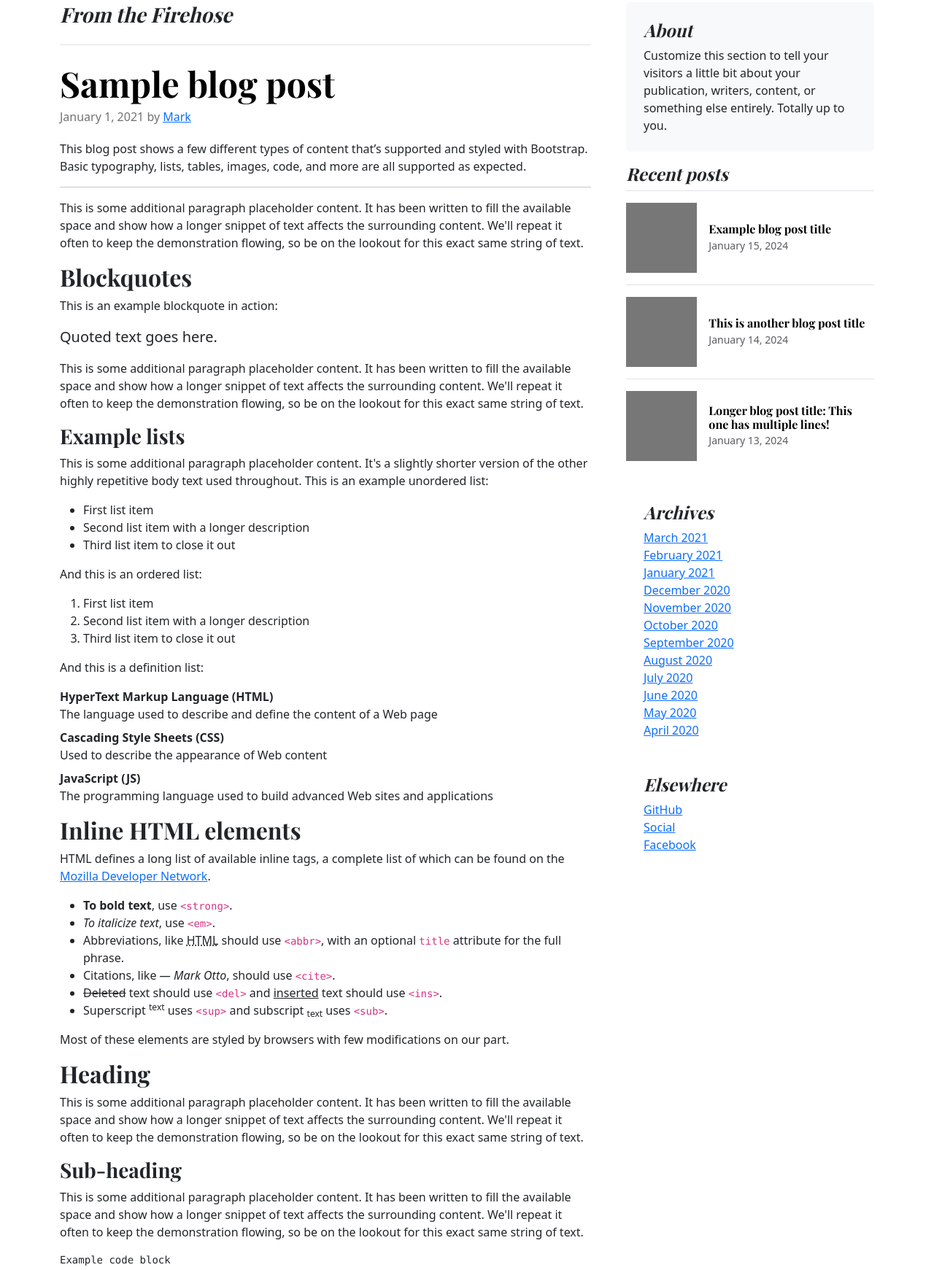
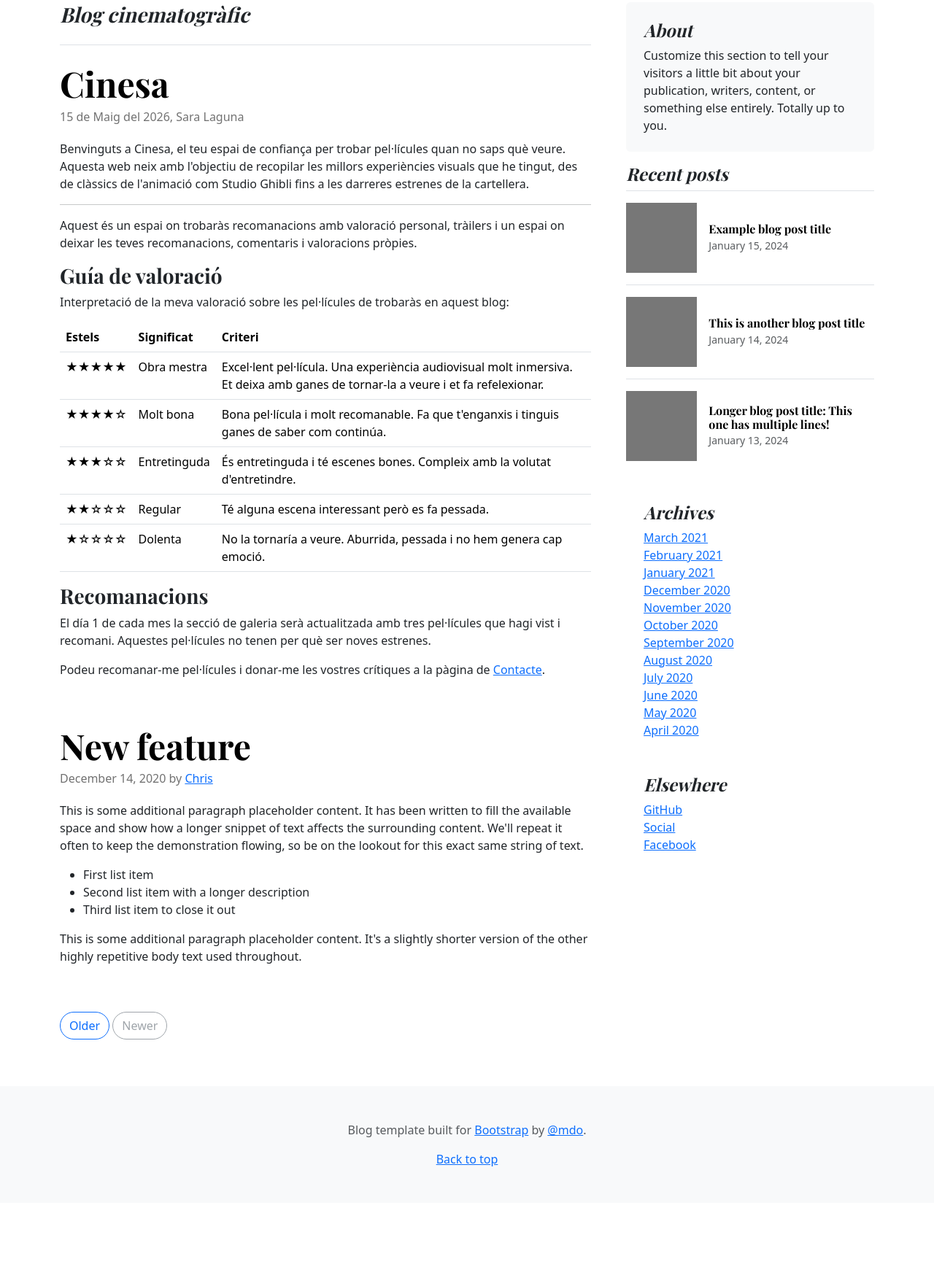
Before and after one commit to saraa211005/web_cinema, a plain HTML site: page BOOSTRAP_blog/index.html in a window 1280 px wide. Shown: the part 814-2555 px from the top of the page at 73% size. After the commit the page ends 2463 px from the top, so only its background shows below. Drawn offline with nearby package versions, Linux system fonts and the light colour scheme.

Commit message:
textos_informatius

```diff
--- a/BOOSTRAP_blog/index.html
+++ b/BOOSTRAP_blog/index.html
@@ -308,7 +308,7 @@
                 width="200"
                 xmlns="http://www.w3.org/2000/svg"
               >
-                <title>Placeholder</title>
+                <title>Mapa</title>
                 <rect width="100%" height="100%" fill="#55595c"></rect>
                 <text x="50%" y="50%" fill="#eceeef" dy=".3em">Thumbnail</text>
               </svg>
@@ -355,219 +355,79 @@
       </div>
       <div class="row g-5">
         <div class="col-md-8">
-          <h3 class="pb-4 mb-4 fst-italic border-bottom">From the Firehose</h3>
+          <h3 class="pb-4 mb-4 fst-italic border-bottom">Blog cinematogràfic</h3>
           <article class="blog-post">
-            <h2 class="display-5 link-body-emphasis mb-1">Sample blog post</h2>
+            <h2 class="display-5 link-body-emphasis mb-1">Cinesa</h2>
             <p class="blog-post-meta">
-              January 1, 2021 by <a href="#">Mark</a>
+              15 de Maig del 2026, Sara Laguna
             </p>
             <p>
-              This blog post shows a few different types of content that’s
-              supported and styled with Bootstrap. Basic typography, lists,
-              tables, images, code, and more are all supported as expected.
+              Benvinguts a Cinesa, el teu espai de confiança per trobar pel·lícules quan
+              no saps què veure. Aquesta web neix amb l'objectiu de recopilar les millors
+              experiències visuals que he tingut, des de clàssics de l'animació com Studio
+              Ghibli fins a les darreres estrenes de la cartellera.
             </p>
             <hr />
             <p>
-              This is some additional paragraph placeholder content. It has been
-              written to fill the available space and show how a longer snippet
-              of text affects the surrounding content. We'll repeat it often to
-              keep the demonstration flowing, so be on the lookout for this
-              exact same string of text.
+              Aquest és un espai on trobaràs recomanacions amb valoració personal, tràilers
+              i un espai on deixar les teves recomanacions, comentaris i valoracions pròpies.
             </p>
-            <h2>Blockquotes</h2>
-            <p>This is an example blockquote in action:</p>
-            <blockquote class="blockquote">
-              <p>Quoted text goes here.</p>
-            </blockquote>
+
+          <h3>Guía de valoració</h3>
+            <p>Interpretació de la meva valoració sobre les pel·lícules de trobaràs en aquest blog:</p>
+            <table class="table">
+
+              <thead>
+                <tr>
+                  <th>Estels</th>
+                  <th>Significat</th>
+                  <th>Criteri</th>
+                </tr>
+              </thead>
+
+              <tbody>
+                <tr>
+                  <td>★★★★★</td>
+                  <td>Obra mestra</td>
+                  <td>Excel·lent pel·lícula. Una experiència audiovisual molt inmersiva. Et deixa amb ganes
+                     de tornar-la a veure i et fa refelexionar.</td>
+                </tr>
+                <tr>
+                  <td>★★★★☆</td>
+                  <td>Molt bona</td>
+                  <td>Bona pel·lícula i molt recomanable. Fa que t'enganxis i tinguis ganes de saber com
+                    continúa.</td>
+                </tr>
+                <tr>
+                  <td>★★★☆☆</td>
+                  <td>Entretinguda</td>
+                  <td>És entretinguda i té escenes bones. Compleix amb la volutat d'entretindre.</td>
+                </tr>
+                <tr>
+                  <td>★★☆☆☆</td>
+                  <td>Regular</td>
+                  <td>Té alguna escena interessant però es fa pessada.</td>
+                </tr>
+                <tr>
+                  <td>★☆☆☆☆</td>
+                  <td>Dolenta</td>
+                  <td>No la tornaría a veure. Aburrida, pessada i no hem genera cap emoció.</td>
+                </tr>
+              </tbody>
+            </table>
+
+            <h3>Recomanacions</h3>
             <p>
-              This is some additional paragraph placeholder content. It has been
-              written to fill the available space and show how a longer snippet
-              of text affects the surrounding content. We'll repeat it often to
-              keep the demonstration flowing, so be on the lookout for this
-              exact same string of text.
+              El día 1 de cada mes la secció de galeria serà actualitzada amb tres pel·lícules que
+              hagi vist i recomani. Aquestes pel·lícules no tenen per què ser noves estrenes.
             </p>
-            <h3>Example lists</h3>
+
             <p>
-              This is some additional paragraph placeholder content. It's a
-              slightly shorter version of the other highly repetitive body text
-              used throughout. This is an example unordered list:
-            </p>
-            <ul>
-              <li>First list item</li>
-              <li>Second list item with a longer description</li>
-              <li>Third list item to close it out</li>
-            </ul>
-            <p>And this is an ordered list:</p>
-            <ol>
-              <li>First list item</li>
-              <li>Second list item with a longer description</li>
-              <li>Third list item to close it out</li>
-            </ol>
-            <p>And this is a definition list:</p>
-            <dl>
-              <dt>HyperText Markup Language (HTML)</dt>
-              <dd>
-                The language used to describe and define the content of a Web
-                page
-              </dd>
-              <dt>Cascading Style Sheets (CSS)</dt>
-              <dd>Used to describe the appearance of Web content</dd>
-              <dt>JavaScript (JS)</dt>
-              <dd>
-                The programming language used to build advanced Web sites and
-                applications
-              </dd>
-            </dl>
-            <h2>Inline HTML elements</h2>
-            <p>
-              HTML defines a long list of available inline tags, a complete list
-              of which can be found on the
-              <a
-                href="https://developer.mozilla.org/en-US/docs/Web/HTML/Element"
-                >Mozilla Developer Network</a
+              Podeu recomanar-me pel·lícules i donar-me les vostres crítiques a la pàgina de <a
+                href="../contacte.html">Contacte</a
               >.
             </p>
-            <ul>
-              <li>
-                <strong>To bold text</strong>, use
-                <code class="language-plaintext highlighter-rouge"
-                  >&lt;strong&gt;</code
-                >.
-              </li>
-              <li>
-                <em>To italicize text</em>, use
-                <code class="language-plaintext highlighter-rouge"
-                  >&lt;em&gt;</code
-                >.
-              </li>
-              <li>
-                Abbreviations, like
-                <abbr title="HyperText Markup Language">HTML</abbr> should use
-                <code class="language-plaintext highlighter-rouge"
-                  >&lt;abbr&gt;</code
-                >, with an optional
-                <code class="language-plaintext highlighter-rouge">title</code>
-                attribute for the full phrase.
-              </li>
-              <li>
-                Citations, like <cite>— Mark Otto</cite>, should use
-                <code class="language-plaintext highlighter-rouge"
-                  >&lt;cite&gt;</code
-                >.
-              </li>
-              <li>
-                <del>Deleted</del> text should use
-                <code class="language-plaintext highlighter-rouge"
-                  >&lt;del&gt;</code
-                >
-                and <ins>inserted</ins> text should use
-                <code class="language-plaintext highlighter-rouge"
-                  >&lt;ins&gt;</code
-                >.
-              </li>
-              <li>
-                Superscript <sup>text</sup> uses
-                <code class="language-plaintext highlighter-rouge"
-                  >&lt;sup&gt;</code
-                >
-                and subscript <sub>text</sub> uses
-                <code class="language-plaintext highlighter-rouge"
-                  >&lt;sub&gt;</code
-                >.
-              </li>
-            </ul>
-            <p>
-              Most of these elements are styled by browsers with few
-              modifications on our part.
-            </p>
-            <h2>Heading</h2>
-            <p>
-              This is some additional paragraph placeholder content. It has been
-              written to fill the available space and show how a longer snippet
-              of text affects the surrounding content. We'll repeat it often to
-              keep the demonstration flowing, so be on the lookout for this
-              exact same string of text.
-            </p>
-            <h3>Sub-heading</h3>
-            <p>
-              This is some additional paragraph placeholder content. It has been
-              written to fill the available space and show how a longer snippet
-              of text affects the surrounding content. We'll repeat it often to
-              keep the demonstration flowing, so be on the lookout for this
-              exact same string of text.
-            </p>
-            <pre><code>Example code block</code></pre>
-            <p>
-              This is some additional paragraph placeholder content. It's a
-              slightly shorter version of the other highly repetitive body text
-              used throughout.
-            </p>
-          </article>
-          <article class="blog-post">
-            <h2 class="display-5 link-body-emphasis mb-1">Another blog post</h2>
-            <p class="blog-post-meta">
-              December 23, 2020 by <a href="#">Jacob</a>
-            </p>
-            <p>
-              This is some additional paragraph placeholder content. It has been
-              written to fill the available space and show how a longer snippet
-              of text affects the surrounding content. We'll repeat it often to
-              keep the demonstration flowing, so be on the lookout for this
-              exact same string of text.
-            </p>
-            <blockquote>
-              <p>
-                Longer quote goes here, maybe with some
-                <strong>emphasized text</strong> in the middle of it.
-              </p>
-            </blockquote>
-            <p>
-              This is some additional paragraph placeholder content. It has been
-              written to fill the available space and show how a longer snippet
-              of text affects the surrounding content. We'll repeat it often to
-              keep the demonstration flowing, so be on the lookout for this
-              exact same string of text.
-            </p>
-            <h3>Example table</h3>
-            <p>And don't forget about tables in these posts:</p>
-            <table class="table">
-              <thead>
-                <tr>
-                  <th>Name</th>
-                  <th>Upvotes</th>
-                  <th>Downvotes</th>
-                </tr>
-              </thead>
-              <tbody>
-                <tr>
-                  <td>Alice</td>
-                  <td>10</td>
-                  <td>11</td>
-                </tr>
-                <tr>
-                  <td>Bob</td>
-                  <td>4</td>
-                  <td>3</td>
-                </tr>
-                <tr>
-                  <td>Charlie</td>
-                  <td>7</td>
-                  <td>9</td>
-                </tr>
-              </tbody>
-              <tfoot>
-                <tr>
-                  <td>Totals</td>
-                  <td>21</td>
-                  <td>23</td>
-                </tr>
-              </tfoot>
-            </table>
-            <p>
-              This is some additional paragraph placeholder content. It's a
-              slightly shorter version of the other highly repetitive body text
-              used throughout.
-            </p>
+
           </article>
           <article class="blog-post">
             <h2 class="display-5 link-body-emphasis mb-1">New feature</h2>
```
